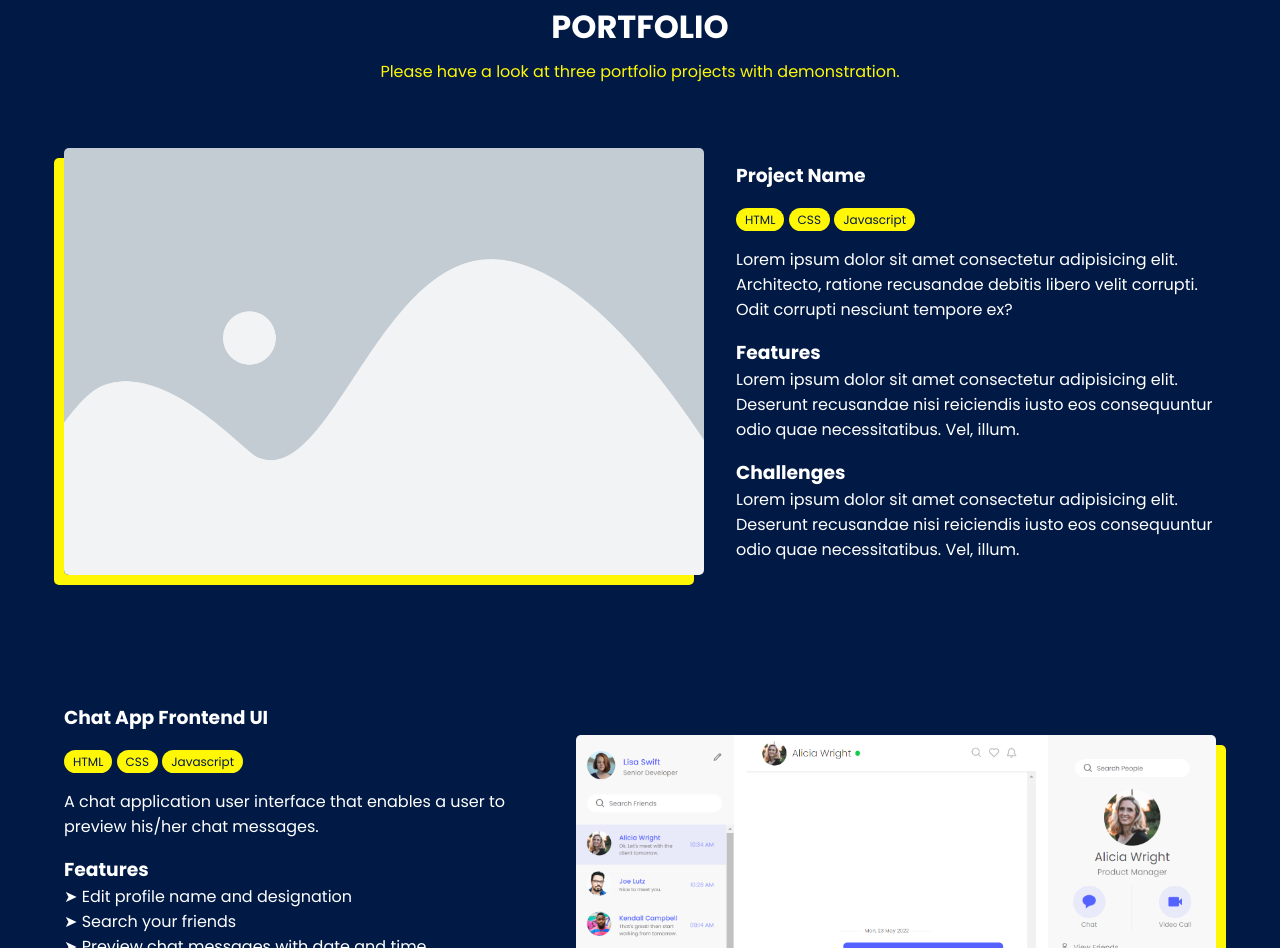
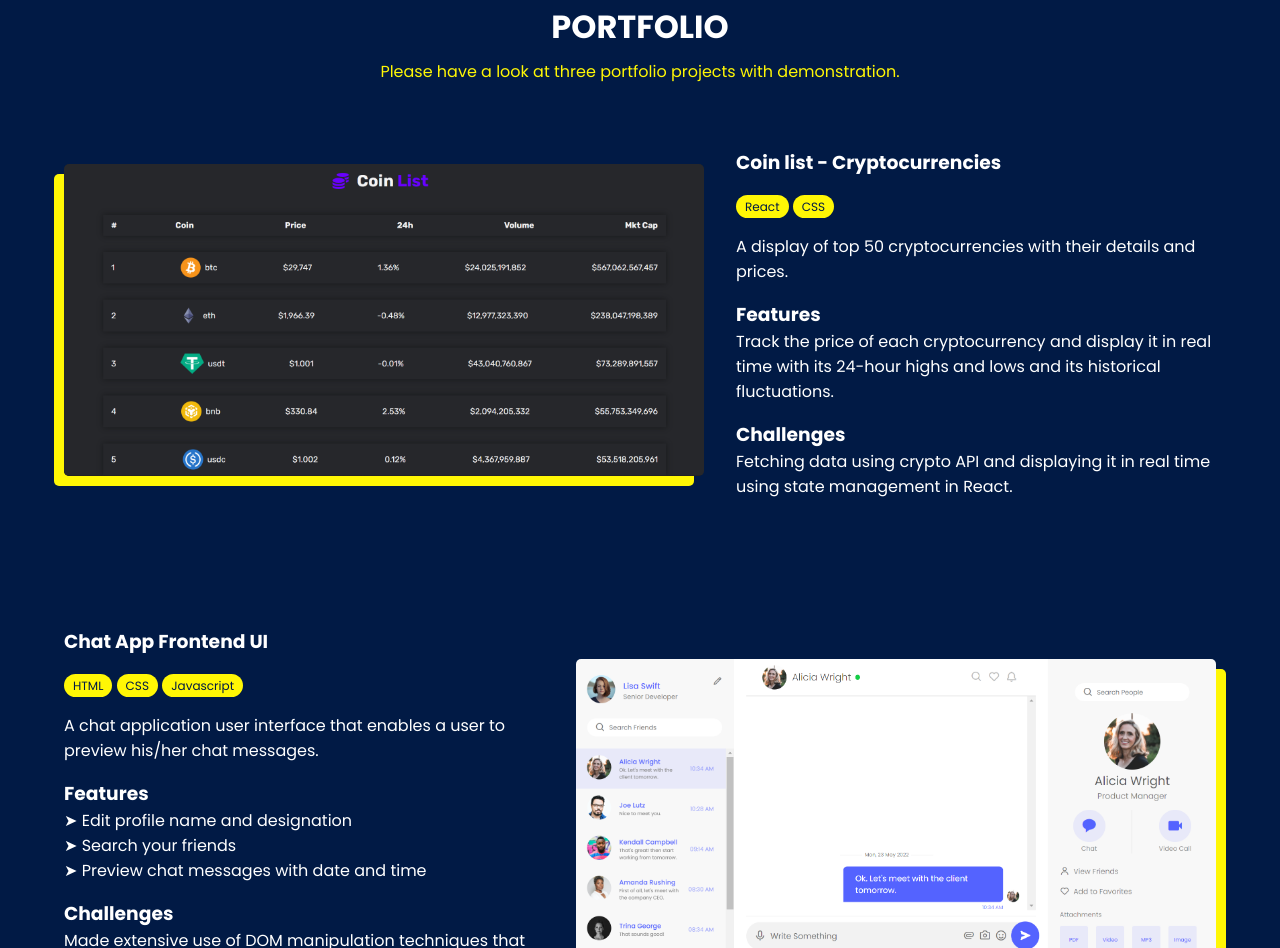
Before and after one commit to valeshgopal/valeshgopal.github.io, a plain HTML site: page index.html in a window 1280 px wide. Shown: the part 1911-2859 px from the top of the page. Drawn offline with nearby package versions, Linux system fonts and the light colour scheme; a script that the page names is missing.

Commit message:
Add crypto app

```diff
--- a/index.html
+++ b/index.html
@@ -206,34 +206,35 @@
           Please have a look at three portfolio projects with demonstration.
         </p>
         <div class="project">
-          <img src="images/placeholder.png" class="project-img" />
+          <a href="https://valesh.dev/coin-list" target="_blank">
+            <img src="images/coinlist.png" class="project-img" />
+          </a>
           <div class="project-details">
-            <h3>Project Name</h3>
+            <a href="https://valesh.dev/coin-list" target="_blank">
+              <h3>Coin list - Cryptocurrencies</h3>
+            </a>
             <div class="tags">
-              <span>HTML</span>
+              <span>React</span>
               <span>CSS</span>
-              <span>Javascript</span>
             </div>
             <p>
-              Lorem ipsum dolor sit amet consectetur adipisicing elit.
-              Architecto, ratione recusandae debitis libero velit corrupti. Odit
-              corrupti nesciunt tempore ex?
+              A display of top 50 cryptocurrencies with their details and
+              prices.
             </p>
 
             <div class="project-features">
               <h3>Features</h3>
               <p>
-                Lorem ipsum dolor sit amet consectetur adipisicing elit.
-                Deserunt recusandae nisi reiciendis iusto eos consequuntur odio
-                quae necessitatibus. Vel, illum.
+                Track the price of each cryptocurrency and display it in real
+                time with its 24-hour highs and lows and its historical
+                fluctuations.
               </p>
             </div>
             <div class="project-challenges">
               <h3>Challenges</h3>
               <p>
-                Lorem ipsum dolor sit amet consectetur adipisicing elit.
-                Deserunt recusandae nisi reiciendis iusto eos consequuntur odio
-                quae necessitatibus. Vel, illum.
+                Fetching data using crypto API and displaying it in real time
+                using state management in React.
               </p>
             </div>
           </div>
--- a/pages/thankyou.css
+++ b/pages/thankyou.css
@@ -68,6 +68,11 @@ body {
 
 .container p {
   margin-top: -2rem;
+  text-align: center;
+}
+
+.container h2 {
+  text-align: center;
 }
 
 .btn {
```
Also changed, not shown: images/coinlist.png (added).
